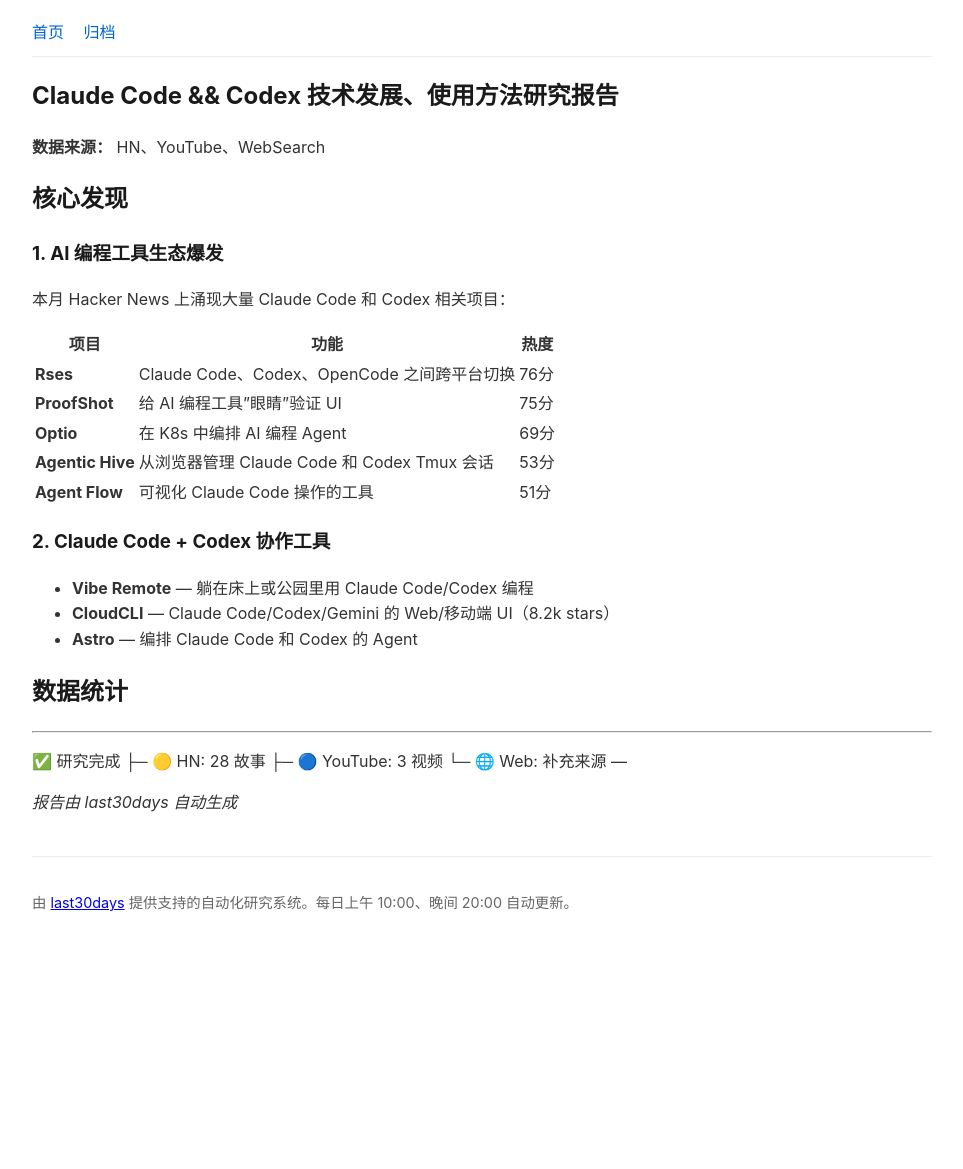
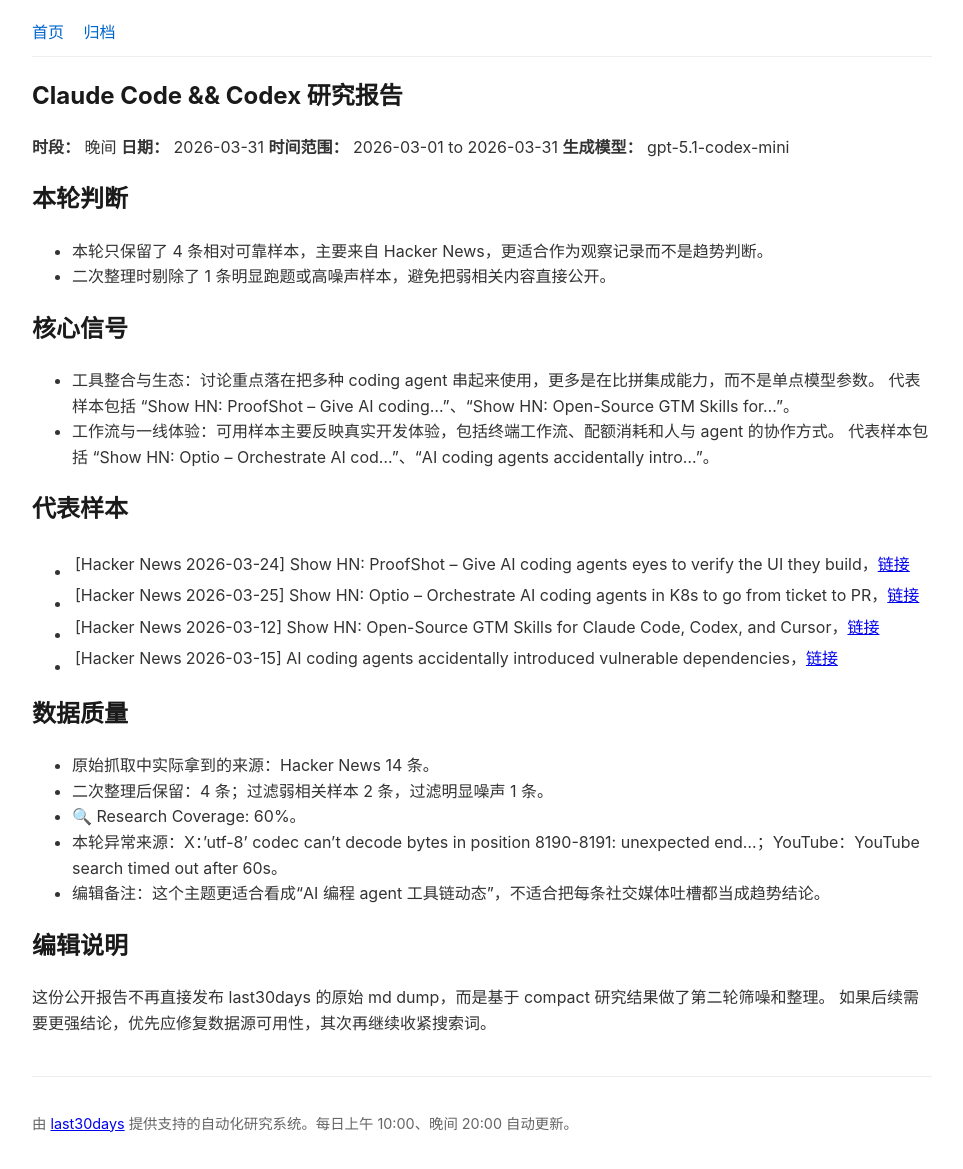
Before and after one commit to ZimengYuan/Report, a Jekyll site: the page built from _research/evening/01-claude-code-codex.md, in a window 1280 px wide. Shown: the whole page, without its empty margins (158-1121 px from the left). Built offline with Jekyll 4.4.1, drawn with Linux system fonts in a browser that asks for light colours; before the commit the page ends 949 px from its top, so only the background shows below that.

Commit message:
Research update: evening 2026-03-31 1615

```diff
--- a/_research/evening/01-claude-code-codex.md
+++ b/_research/evening/01-claude-code-codex.md
@@ -1,41 +1,45 @@
 ---
 layout: research
 title: "Claude Code && Codex"
-type: evening
+type: "evening"
 public_report: true
 date: 2026-03-31
 permalink: /research/evening/claude-code-codex/
 ---
 
-# Claude Code && Codex 技术发展、使用方法研究报告
+# Claude Code && Codex 研究报告
 
-**数据来源：** HN、YouTube、WebSearch
+**时段：** 晚间
+**日期：** 2026-03-31
+**时间范围：** 2026-03-01 to 2026-03-31
+**生成模型：** gpt-5.1-codex-mini
 
-## 核心发现
+## 本轮判断
 
-### 1. AI 编程工具生态爆发
-本月 Hacker News 上涌现大量 Claude Code 和 Codex 相关项目：
+- 本轮只保留了 4 条相对可靠样本，主要来自 Hacker News，更适合作为观察记录而不是趋势判断。
+- 二次整理时剔除了 1 条明显跑题或高噪声样本，避免把弱相关内容直接公开。
 
-| 项目 | 功能 | 热度 |
-|------|------|------|
-| **Rses** | Claude Code、Codex、OpenCode 之间跨平台切换 | 76分 |
-| **ProofShot** | 给 AI 编程工具"眼睛"验证 UI | 75分 |
-| **Optio** | 在 K8s 中编排 AI 编程 Agent | 69分 |
-| **Agentic Hive** | 从浏览器管理 Claude Code 和 Codex Tmux 会话 | 53分 |
-| **Agent Flow** | 可视化 Claude Code 操作的工具 | 51分 |
+## 核心信号
 
-### 2. Claude Code + Codex 协作工具
-- **Vibe Remote** — 躺在床上或公园里用 Claude Code/Codex 编程
-- **CloudCLI** — Claude Code/Codex/Gemini 的 Web/移动端 UI（8.2k stars）
-- **Astro** — 编排 Claude Code 和 Codex 的 Agent
+- 工具整合与生态：讨论重点落在把多种 coding agent 串起来使用，更多是在比拼集成能力，而不是单点模型参数。 代表样本包括 “Show HN: ProofShot – Give AI coding…”、“Show HN: Open-Source GTM Skills for…”。
+- 工作流与一线体验：可用样本主要反映真实开发体验，包括终端工作流、配额消耗和人与 agent 的协作方式。 代表样本包括 “Show HN: Optio – Orchestrate AI cod…”、“AI coding agents accidentally intro…”。
 
-## 数据统计
+## 代表样本
 
----
-✅ 研究完成
-├─ 🟡 HN: 28 故事
-├─ 🔵 YouTube: 3 视频
-└─ 🌐 Web: 补充来源
----
+- [Hacker News | 2026-03-24] Show HN: ProofShot – Give AI coding agents eyes to verify the UI they build，[链接](https://news.ycombinator.com/item?id=47499672)
+- [Hacker News | 2026-03-25] Show HN: Optio – Orchestrate AI coding agents in K8s to go from ticket to PR，[链接](https://news.ycombinator.com/item?id=47520220)
+- [Hacker News | 2026-03-12] Show HN: Open-Source GTM Skills for Claude Code, Codex, and Cursor，[链接](https://news.ycombinator.com/item?id=47353506)
+- [Hacker News | 2026-03-15] AI coding agents accidentally introduced vulnerable dependencies，[链接](https://news.ycombinator.com/item?id=47387054)
 
-*报告由 last30days 自动生成*
+## 数据质量
+
+- 原始抓取中实际拿到的来源：Hacker News 14 条。
+- 二次整理后保留：4 条；过滤弱相关样本 2 条，过滤明显噪声 1 条。
+- 🔍 Research Coverage: 60%。
+- 本轮异常来源：X：'utf-8' codec can't decode bytes in position 8190-8191: unexpected end…；YouTube：YouTube search timed out after 60s。
+- 编辑备注：这个主题更适合看成“AI 编程 agent 工具链动态”，不适合把每条社交媒体吐槽都当成趋势结论。
+
+## 编辑说明
+
+这份公开报告不再直接发布 last30days 的原始 md dump，而是基于 compact 研究结果做了第二轮筛噪和整理。
+如果后续需要更强结论，优先应修复数据源可用性，其次再继续收紧搜索词。
```
Also changed, not shown: _research/evening/02-ai-overview.md (+30 -18 lines).
